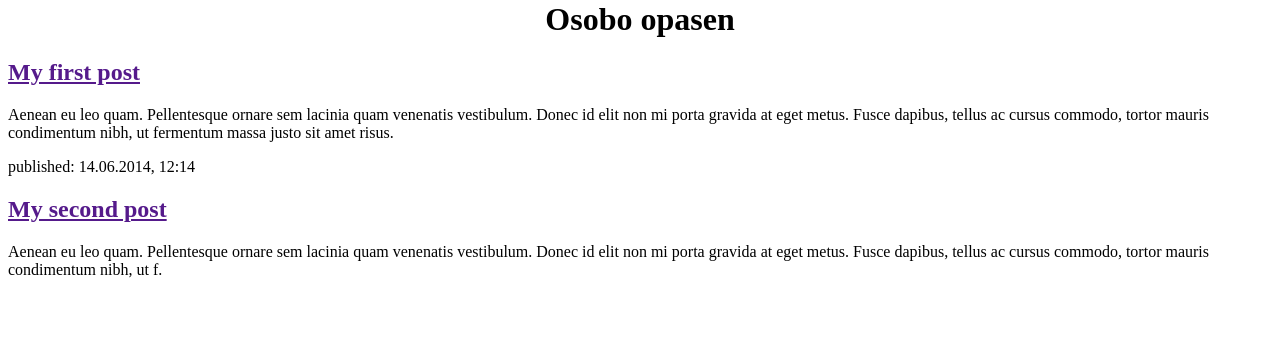
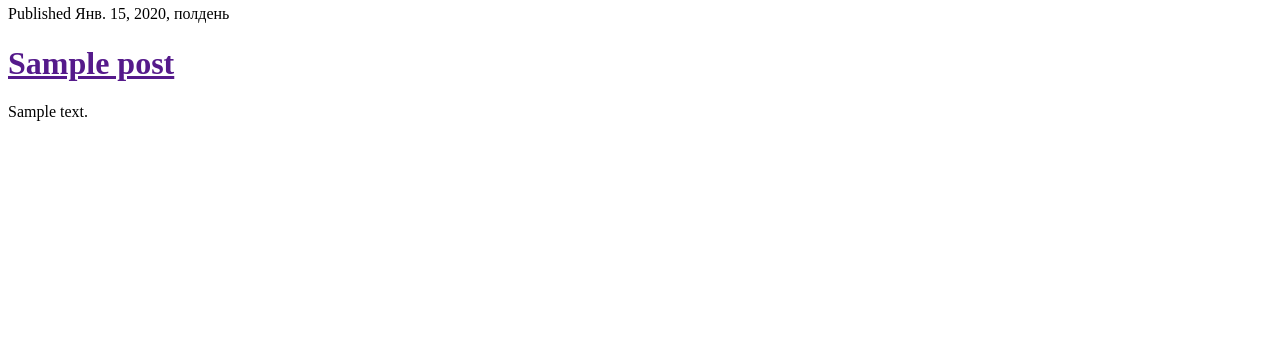
Before and after one commit to AllexxT/my-first-blog, a Django app: template blog/templates/blog/post_list.html in a window 1280 px wide. Shown: the part 439-800 px from the top of the page. Run offline with Django 3.2, Linux system fonts and the light colour scheme; the template is opened without the code that fills it: values that come from a table or form of the project are taken from there, others are empty; tables that the repository leaves empty hold one stand-in row (values such as "Sample post").

Commit message:
Modified temp to display posts from db

```diff
--- a/blog/templates/blog/post_list.html
+++ b/blog/templates/blog/post_list.html
@@ -8,17 +8,14 @@
             <p>Playboy<br>Rashititel serdec</p>
             <img src="http://i.piccy.info/i9/4c5fa6209ed6de6b73c12b0edc4dafd6/1551732280/45474/1305615/12.jpg" alt="Grikan">
         </div>
+    {% for post in posts %}
+        <div>
+        <hr>
+            <p> Published {{ post.published_date }} </p>
+            <h1><a href=''> {{post.title}}</a></h1>
+            <p>{{ post.text|linebreaksbr }}</p>
+        </div>
+    {% endfor %}
 
-        <div>
-            <h1 align=center>Osobo opasen</h1>
-            <h2><a href="">My first post</a></h2>
-            <p>Aenean eu leo quam. Pellentesque ornare sem lacinia quam venenatis vestibulum. Donec id elit non mi porta gravida at eget metus. Fusce dapibus, tellus ac cursus commodo, tortor mauris condimentum nibh, ut fermentum massa justo sit amet risus.</p>
-        </div>
-
-        <div>
-            <p>published: 14.06.2014, 12:14</p>
-            <h2><a href="">My second post</a></h2>
-            <p>Aenean eu leo quam. Pellentesque ornare sem lacinia quam venenatis vestibulum. Donec id elit non mi porta gravida at eget metus. Fusce dapibus, tellus ac cursus commodo, tortor mauris condimentum nibh, ut f.</p>
-        </div>
     </body>
 </html>
--- a/blog/views.py
+++ b/blog/views.py
@@ -1,5 +1,8 @@
 from django.shortcuts import render
+from .models import Post
+from django.utils import timezone
 
 # Create your views here.
 def post_list(request):
-    return render(request, 'blog/post_list.html', {})
+    posts = Post.objects.filter(published_date__lte=timezone.now()).order_by('published_date')
+    return render(request, 'blog/post_list.html', {'posts':posts})
```
